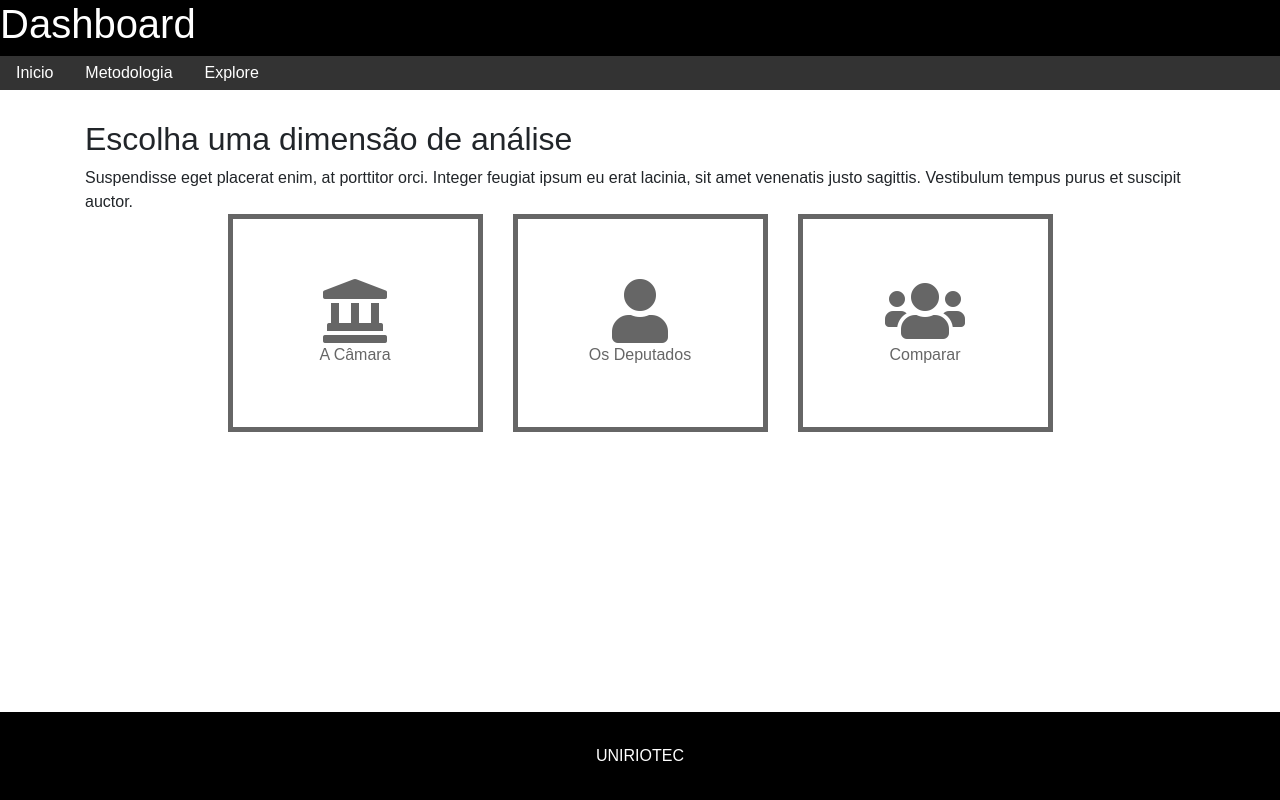
After one commit to MarcosJM/mvc-painel, a Flask app: page /explore/ in a window 1280 px wide. The commit adds this page. Run offline with Flask 2, Linux system fonts and the light colour scheme; some libraries are stand-ins or nearby versions.

Commit message:
creating dimeison of analysis' selection page

```diff
--- a/app/controllers/main.py
+++ b/app/controllers/main.py
@@ -8,6 +8,10 @@ class Main:
         @app.route("/")
         def homepage():
             return render_template("home.html")
+
+        @app.route("/explore/")
+        def exploreSelect():
+            return render_template("selectionPage.html")
 
 class MainReqs:
     def __init__(self):
--- a/app/static/css/base.css
+++ b/app/static/css/base.css
@@ -48,6 +48,10 @@
     justify-content: center;
     align-items: center;
 }
+.footer
+{
+
+}
 .main-div
 {
   margin-bottom: 5px;
--- /dev/null
+++ b/app/static/css/selection.css
@@ -0,0 +1,46 @@
+.analysis-selection
+{
+  border: 5px solid #666666;
+  color: #666666;
+  text-align: center;
+  min-width: 30%;
+  min-height: 30%;
+  padding: 60px 0px;
+  cursor: pointer;
+}
+
+.analysis-selection:hover
+{
+  border: 5px solid #666666;
+  color: #FFFFFF;
+  background-color: #999999;
+}
+
+.center-items
+{
+  display: flex;
+  justify-content: center;
+}
+
+.box-label
+{
+  margin: 0;
+}
+/*based on the answer in https://stackoverflow.com/questions/29299574/responsive-size-font-awesome-icons*/
+@media screen and (max-width: 299px) {
+    .glyphicon {
+        font-size: 1.2em;
+    }
+}
+
+@media screen and (min-width: 300px) and (max-width: 799px) {
+    .glyphicon {
+        font-size: 2em;
+    }
+}
+
+@media screen and (min-width: 800px) {
+    .glyphicon {
+        font-size: 4em;
+    }
+}
--- a/app/static/css/style.css
+++ b/app/static/css/style.css
@@ -11,7 +11,18 @@
 body
 {
     width: 100%;
+    height: 100%;
     font-family: sans-serif;
+    display: flex;
+    flex-direction: column;
+}
+.footer
+{
+  flex-shrink: 0;
+}
+.content
+{
+  flex: 1 0 auto;
 }
 .black-div
 {
--- a/app/static/js/home.js
+++ b/app/static/js/home.js
@@ -2,7 +2,8 @@ $(document).ready(function(){
   $('#btn-explore').click(
     function()
     {
-      //window.location.assign('');
+      alert('clicou');
+      window.location.assign('/explore/');
     }
   );
 });
--- a/app/templates/base.html
+++ b/app/templates/base.html
@@ -4,13 +4,14 @@
         <script src="https://code.jquery.com/jquery-3.3.1.slim.min.js" integrity="sha384-q8i/X+965DzO0rT7abK41JStQIAqVgRVzpbzo5smXKp4YfRvH+8abtTE1Pi6jizo" crossorigin="anonymous"></script>
         <script src="https://cdnjs.cloudflare.com/ajax/libs/popper.js/1.14.3/umd/popper.min.js" integrity="sha384-ZMP7rVo3mIykV+2+9J3UJ46jBk0WLaUAdn689aCwoqbBJiSnjAK/l8WvCWPIPm49" crossorigin="anonymous"></script>
         <script src="https://ajax.googleapis.com/ajax/libs/jquery/3.4.1/jquery.min.js"></script>
+        <link rel="stylesheet" href="https://use.fontawesome.com/releases/v5.7.0/css/all.css" integrity="sha384-lZN37f5QGtY3VHgisS14W3ExzMWZxybE1SJSEsQp9S+oqd12jhcu+A56Ebc1zFSJ" crossorigin="anonymous">
         <link rel="stylesheet" href="{{ url_for('static', filename='css/style.css') }}">
         <link rel="stylesheet" href="{{ url_for('static', filename='css/base.css') }}">
         {% block headblock %}
         {% endblock %}
     </head>
     <body>
-        <div>
+        <div class="content">
           <div class='container-fluid black-div page-header'>
             <header>
                 <div class='header-name'>
@@ -31,10 +32,9 @@
             </div>
             {% block content %}
             {% endblock %}
-
-            <div class='container-fluid black-div footer-center'>
-                UNIRIOTEC
-            </div>
         </div>
+        <footer class='container-fluid black-div footer-center footer'>
+          UNIRIOTEC
+        </footer>
     </body>
 </html>
--- a/app/templates/home.html
+++ b/app/templates/home.html
@@ -1,7 +1,7 @@
 {% extends "base.html" %}
 {% block headblock %}
   <link rel="stylesheet" href="{{ url_for('static', filename='css/home.css') }}">
-  <script type="text/javascript" src= "{{ url_for('static', filename='js/home.css') }}"></script>
+  <script type="text/javascript" src= "{{ url_for('static', filename='js/home.js') }}"></script>
 {% endblock %}
 {% block content %}
   <div id='main-div' class="main-div">
--- /dev/null
+++ b/app/templates/selectionPage.html
@@ -0,0 +1,49 @@
+{% extends "base.html" %}
+{% block headblock %}
+  <link rel="stylesheet" href="{{ url_for('static', filename='css/selection.css') }}">
+  <script type="text/javascript" src= "{{ url_for('static', filename='js/selection.css') }}"></script>
+{% endblock %}
+{% block content %}
+  <div id="main-div">
+    <div class="container">
+      <div class="row">
+        <div class="container">
+          <div class="row">
+            <div class="col-sm-12">
+              <h2>Escolha uma dimensão de análise</h2>
+            </div>
+          </div>
+        </div>
+        <div class="container">
+          <div class="row">
+            <div class="col-sm-12">
+              Suspendisse eget placerat enim, at porttitor orci. Integer feugiat ipsum eu erat lacinia, sit amet venenatis justo sagittis. Vestibulum tempus purus et suscipit auctor.
+            </div>
+          </div>
+        </div>
+      </div>
+    </div>
+    <div class="container">
+      <div class="row center-items">
+        <div class="col-sm-3">
+          <div class="analysis-selection">
+            <i class="glyphicon fas fa-landmark fa-4x"></i>
+            <p class="box-label">A Câmara</p>
+          </div>
+        </div>
+        <div class="col-sm-3">
+          <div class="analysis-selection">
+            <i class="glyphicon fas fa-user fa-4x"></i>
+            <p class="box-label">Os Deputados</p>
+          </div>
+        </div>
+        <div class="col-sm-3">
+          <div class="analysis-selection">
+            <i class="glyphicon fas fa-users fa-4x"></i>
+            <p class="box-label">Comparar</p>
+          </div>
+        </div>
+      </div>
+    </div>
+  </div>
+{% endblock %}
```
